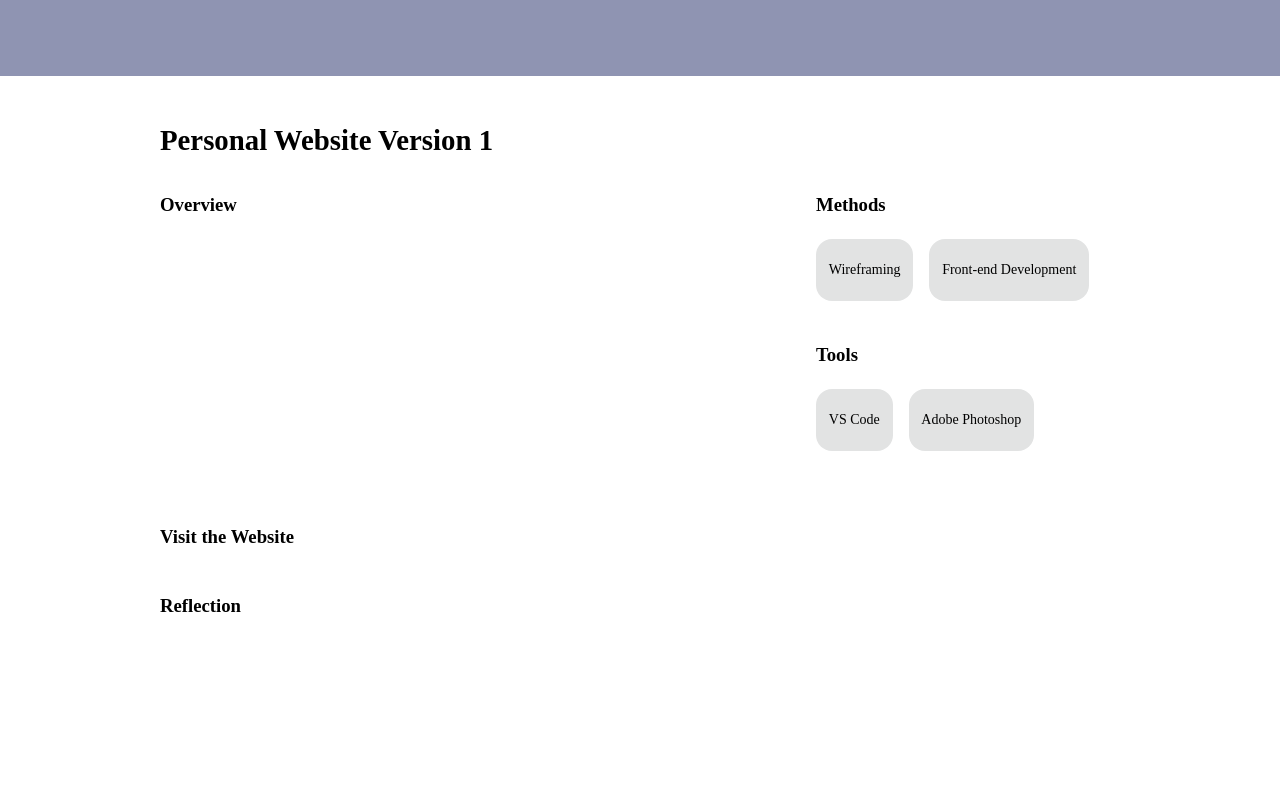
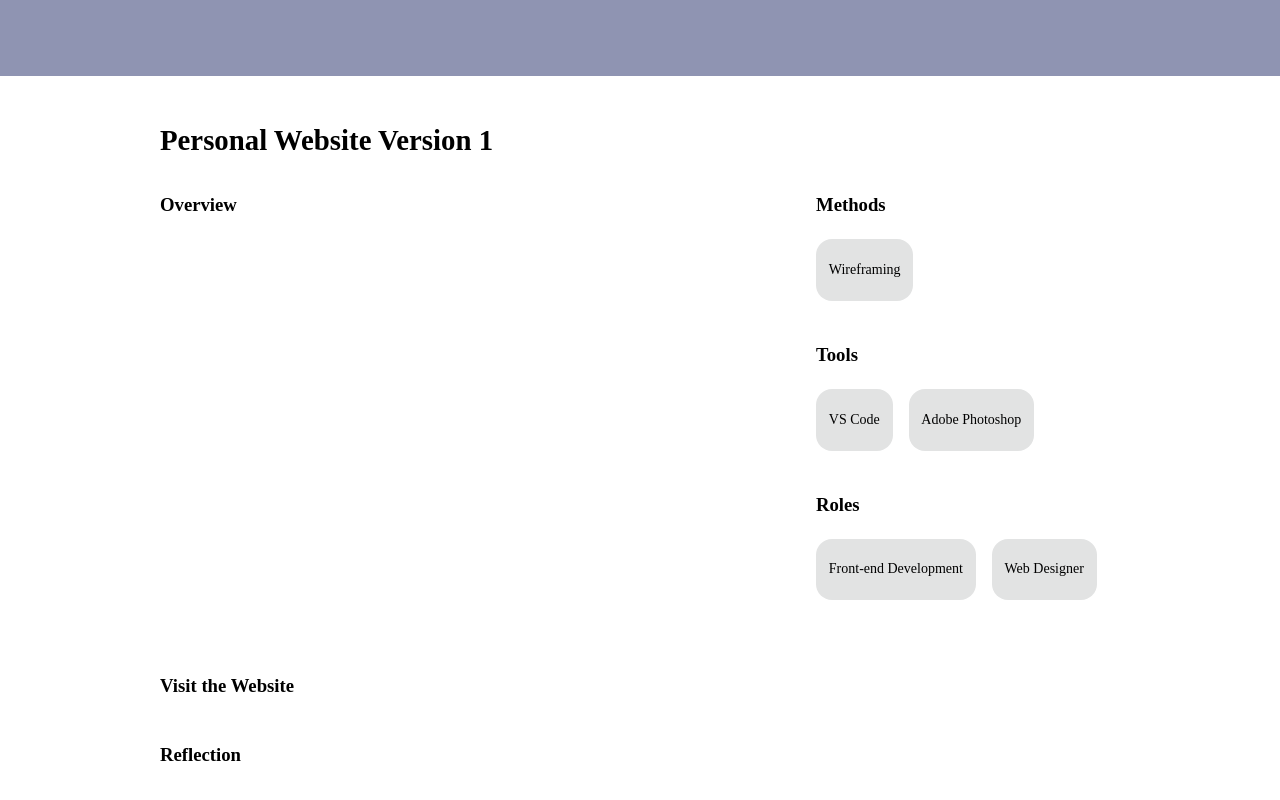
Before and after one commit to SapheSab3r/anqi-portfolio, a React (Create React App) app: page /project/3 in a window 1280 px wide. Shown: the part 748-1548 px from the top of the page. Before the commit the page ends 1373 px from the top, so only its background shows below. Built offline with nearby package versions, Linux system fonts and the light colour scheme; a web font is replaced by a local one.

Commit message:
some refinements on PvsZ

```diff
--- a/src/pages/AllProjects.scss
+++ b/src/pages/AllProjects.scss
@@ -3,6 +3,7 @@
     top: 4rem;
     height: calc(100vh - 65px);
     font-size: larger;
+
 }
 
 .main-cover{
@@ -15,6 +16,10 @@
     margin-top: 3em;
     margin-inline-start: 10rem;
     margin-inline-end: 5px;
+}
+
+.body-container {
+    padding-bottom: 10rem;
 }
 
 .body-intro{
@@ -71,6 +76,7 @@
     margin-inline-start: 10rem;
     margin-inline-end: 5px;
 
+
     .title{
         margin-top: 5px;
         display: inline;
--- a/src/pages/PvsZ.js
+++ b/src/pages/PvsZ.js
@@ -39,7 +39,7 @@ export default function PvsZ() {
             </div>
 
             <div className="body-right">
-            <h3 >Method</h3>
+            <h3 >Role</h3>
             <div className="block-names">
               <div className="block">Full-Stack Development</div>
 
@@ -60,7 +60,7 @@ export default function PvsZ() {
             <div className="body-context">
             <h3 className="title">Reflection</h3>
             <div>
-            It took me around two weeks to complete this project.
+            It took me around two weeks to complete this project. I split the work into three stages: working-stage (general game elements set up complete and the game is playable with some bugs), MVP (Implementing the corn-catapult and ensuring the Day-Time Mode is complete), and Final Stage (Implementing the Nigh mode and all features are working in the game with no bugs).
 
             </div>
 
--- a/src/pages/Tetris.js
+++ b/src/pages/Tetris.js
@@ -36,7 +36,7 @@ export default function Tetris() {
             </div>
 
             <div className="body-right">
-            <h3 className="left-heading">Methods</h3>
+            <h3 className="left-heading">Role</h3>
             <diiv className="block-names">
               <div className="block">Full-Stack Development</div>
 
--- a/src/pages/WebsiteV1.js
+++ b/src/pages/WebsiteV1.js
@@ -40,7 +40,6 @@ export default function WebsiteV1() {
               <h3 >Methods</h3>
               <div className="block-names">
                 <div className="block">Wireframing</div>
-                <div className="block">Front-end Development</div>
 
               </div>
 
@@ -52,6 +51,15 @@ export default function WebsiteV1() {
                 </div>
 
             </div>
+
+            <div className="body-right">
+                <h3 className="title">Roles</h3>
+                <div className="block-names">
+                <div className="block">Front-end Development</div>
+                <div className="block">Web Designer</div>
+                </div>
+
+              </div>
           </div>
 
 
--- a/src/pages/WebsiteV2.js
+++ b/src/pages/WebsiteV2.js
@@ -40,7 +40,6 @@ export default function WebsiteV2() {
               <h3 >Methods</h3>
               <div className="block-names">
                 <div className="block">Wireframing</div>
-                <div className="block">Full-Stack Development</div>
 
               </div>
 
@@ -53,6 +52,15 @@ export default function WebsiteV2() {
                 </div>
 
             </div>
+
+              <div className="body-right">
+                <h3 className="title">Roles</h3>
+                <div className="block-names">
+                <div className="block">Full-Stack Development</div>
+                <div className="block">Web Designer</div>
+                </div>
+
+              </div>
           </div>
 
 
```
